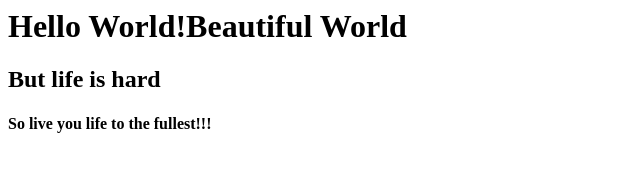
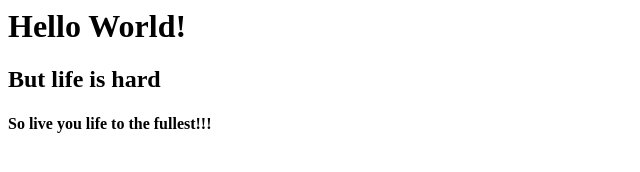
Before and after one commit to SiMinus/firstgitrepo, a plain HTML site: page index.html in a window 1280 px wide. Shown: the whole page, without its empty margins (0-640 px from the left). Drawn offline with Linux system fonts and the light colour scheme.

Commit message:
Update index.html
more deleted

```diff
--- a/index.html
+++ b/index.html
@@ -1,6 +1,6 @@
 <html>
 <body>
-<h1>Hello World!Beautiful World </h1>
+<h1>Hello World! </h1>
 <h2>But life is hard</h2>
 <h4>So live you life to the fullest!!!</h4>
 </body>
```
